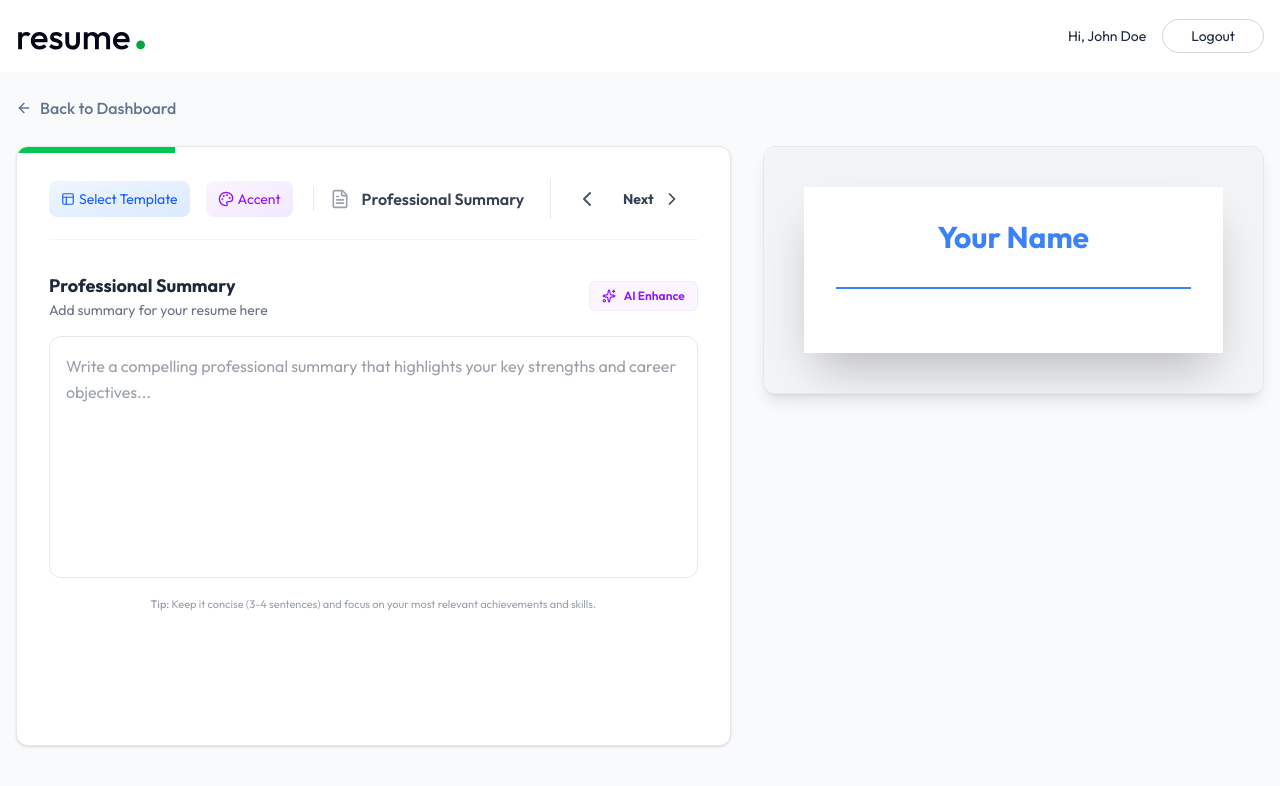
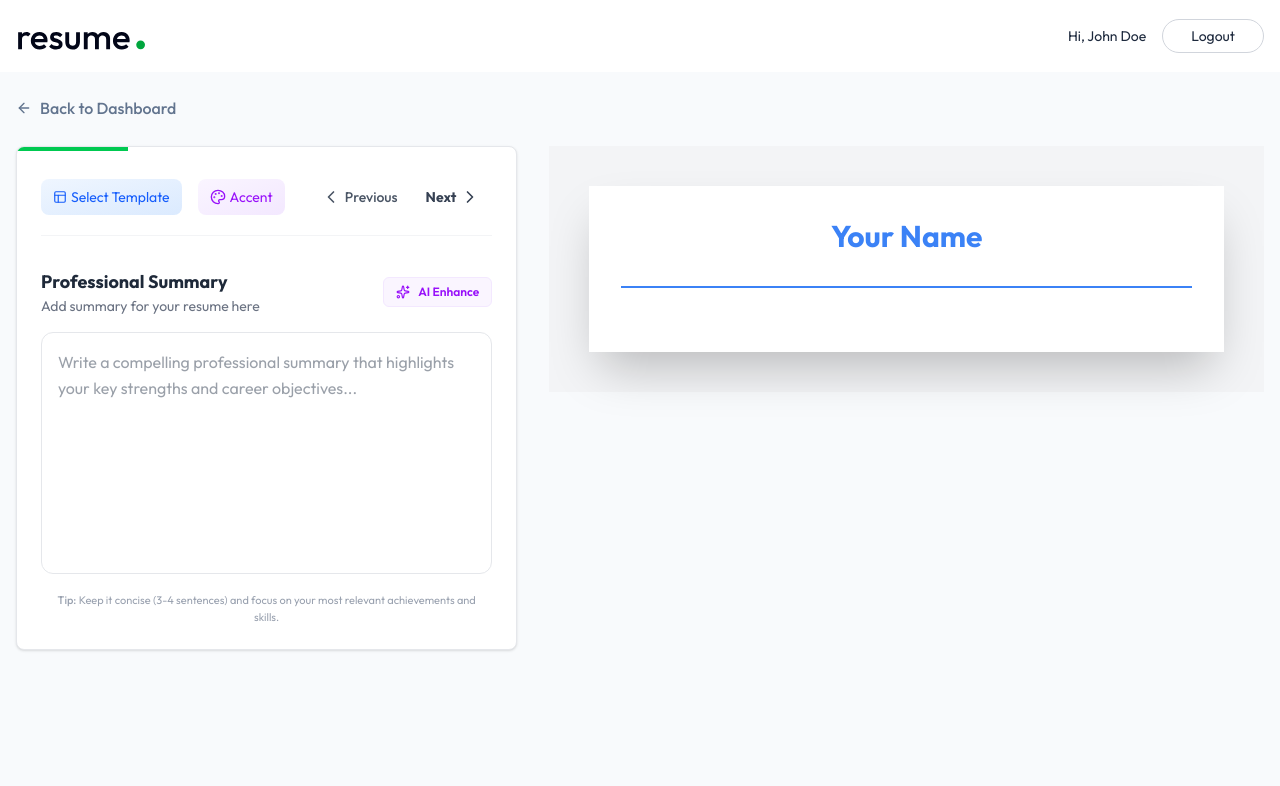
Before and after one commit to priyanshi1207-star/my-react-app, a React (Vite) app: page /App/builder/1 in a window 1280 px wide. Both pictures are taken after a click on the button "Next". Shown: the top 786 px of the page. Built offline with nearby package versions, Linux system fonts and the light colour scheme; the HTML template or start-up script is replaced by a standard one.

Commit message:
Updated Project

```diff
--- a/src/Pages/ResumeBuilder.jsx
+++ b/src/Pages/ResumeBuilder.jsx
@@ -65,24 +65,22 @@ const ResumeBuilder = () => {
         </Link>
       </div>
 
-      {/* Increased max-width to 8xl to allow the boxes to grow */}
-      <div className='max-w-[1400px] mx-auto px-4 pb-8'>
-
-        {/* Main Grid Container */}
+      <div className='max-w-7xl mx-auto px-4 pb-8'>
         <div className='grid lg:grid-cols-12 gap-8'>
 
-          {/* LEFT - Resume Editor: Changed from col-span-5 to col-span-7 */}
-          <div className='relative lg:col-span-7'>
-            <div className='bg-white rounded-xl shadow-sm border border-gray-200 p-8 pt-1 overflow-hidden relative min-h-[600px]'>
-
+          {/* Left - Resume Editor */}
+          <div className='relative lg:col-span-5'>
+            <div className='bg-white rounded-lg shadow-sm border border-gray-200 p-6 pt-1 overflow-hidden relative'>
               {/* Progress Bar */}
               <div
-                className='absolute top-0 left-0 h-1.5 bg-green-500 transition-all duration-500'
+                className='absolute top-0 left-0 h-1 bg-green-500 transition-all duration-500'
                 style={{ width: `${((activeSectionIndex + 1) * 100) / sections.length}%` }}
               ></div>
 
               {/* Navigation Tabs */}
               <div className='flex justify-between items-center mb-8 border-b border-gray-100 py-5 mt-2'>
+
+                {/* Left Side: Keeping Template and Accent Buttons */}
                 <div className='flex items-center gap-4'>
                   <TemplateSelector
                     selectedTemplate={resumeData.template}
@@ -93,29 +91,27 @@ const ResumeBuilder = () => {
                     selectedColor={resumeData.accent_color}
                     onChange={(color) => setResumeData(prev => ({ ...prev, accent_color: color }))}
                   />
-
-                  <div className='flex items-center gap-3 border-l border-gray-200 pl-4 ml-1 max-sm:hidden'>
-                    <activeSection.icon className='size-5 text-gray-400' />
-                    <span className='font-semibold text-gray-700 text-base whitespace-nowrap'>{activeSection.name}</span>
-                  </div>
                 </div>
 
-                <div className='flex items-center border-l border-gray-200 pl-4'>
+                {/* Right Side: Only Previous/Next Controls */}
+                <div className='flex items-center gap-2'>
                   {activeSectionIndex !== 0 && (
                     <button
                       onClick={() => setActiveSectionIndex(prev => Math.max(0, prev - 1))}
-                      className='p-2 rounded-lg text-gray-600 hover:bg-gray-100 transition-colors'
+                      className='flex items-center gap-1 p-2 rounded-lg text-sm font-medium text-gray-600 hover:bg-gray-100 transition-all'
                     >
-                      <ChevronLeft className='size-6' />
+                      <ChevronLeft className='size-5' />
+                      <span>Previous</span>
                     </button>
                   )}
 
                   <button
                     onClick={() => setActiveSectionIndex(prev => Math.min(sections.length - 1, prev + 1))}
-                    className={`flex items-center gap-2 p-2 px-4 rounded-lg text-sm font-bold text-gray-700 hover:bg-gray-100 transition-colors ${activeSectionIndex === sections.length - 1 && 'opacity-30'}`}
+                    className={`flex items-center gap-1 p-2 px-3 rounded-lg text-sm font-bold text-gray-700 hover:bg-gray-100 transition-all ${activeSectionIndex === sections.length - 1 && 'opacity-30'}`}
                     disabled={activeSectionIndex === sections.length - 1}
                   >
-                    <span>Next</span> <ChevronRight className='size-5' />
+                    <span>Next</span>
+                    <ChevronRight className='size-5' />
                   </button>
                 </div>
               </div>
@@ -130,6 +126,7 @@ const ResumeBuilder = () => {
                     setRemoveBackground={setRemoveBackground}
                   />
                 )}
+                {/* Professional Summary*/}
                 {activeSection.id === 'professional_summary' && (
                   <ProfessionalSummary
                     data={resumeData.professional_summary}
@@ -142,15 +139,13 @@ const ResumeBuilder = () => {
             </div>
           </div>
 
-          {/* RIGHT - Resume Preview: Changed from col-span-7 to col-span-5 */}
-          <div className='lg:col-span-5 max-lg:mt-6 sticky top-6 h-fit'>
-            <div className='bg-white rounded-xl shadow-lg border border-gray-200 overflow-hidden'>
-              <ResumePreview
-                data={resumeData}
-                template={resumeData.template}
-                accentColor={resumeData.accent_color}
-              />
-            </div>
+          {/* Right - Resume Preview */}
+          <div className='lg:col-span-7 max-lg:mt-6 sticky top-6 h-fit'>
+            <ResumePreview
+              data={resumeData}
+              template={resumeData.template}
+              accentColor={resumeData.accent_color}
+            />
           </div>
 
         </div>
```
